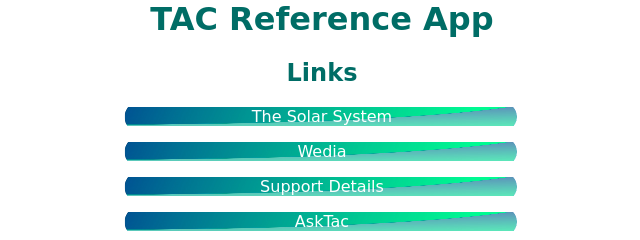
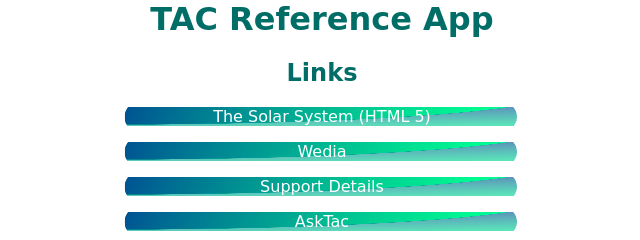
Before and after one commit to TheConductor/ref_app, a plain HTML site: page Links.html in a window 1280 px wide. Shown: the top 240 px of the page, 318-958 px from the left. Drawn offline with Linux system fonts and the light colour scheme.

Commit message:
Edited Links
Added text to the solar system link button.

```diff
--- a/Links.html
+++ b/Links.html
@@ -13,7 +13,7 @@
 
 <a href="http://www.uncw.edu/private/tac/SolarSystemHtmlPages/index.html">
 	<div>
-		<p>The Solar System<p>
+		<p>The Solar System (HTML 5)<p>
 	</div>
 </a>
 
```
